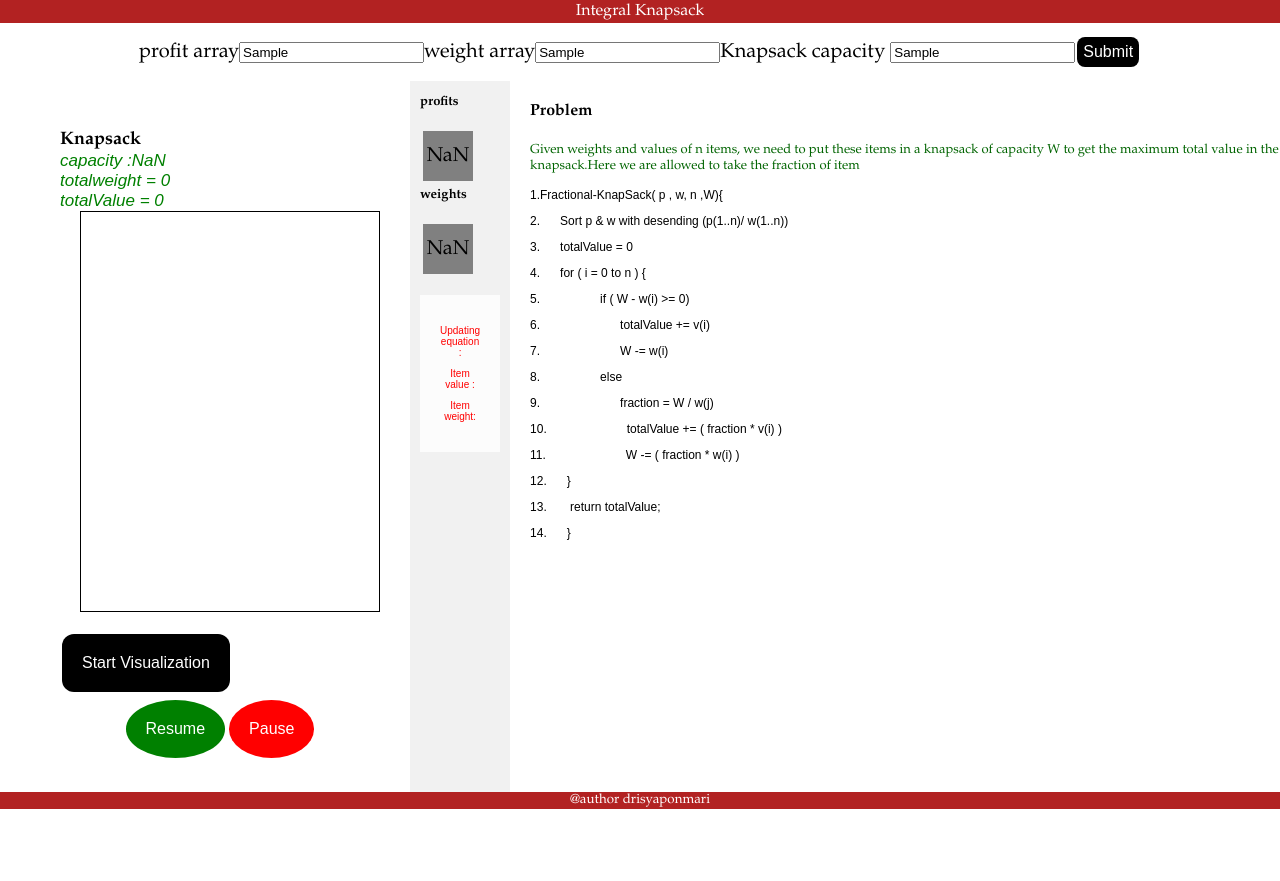
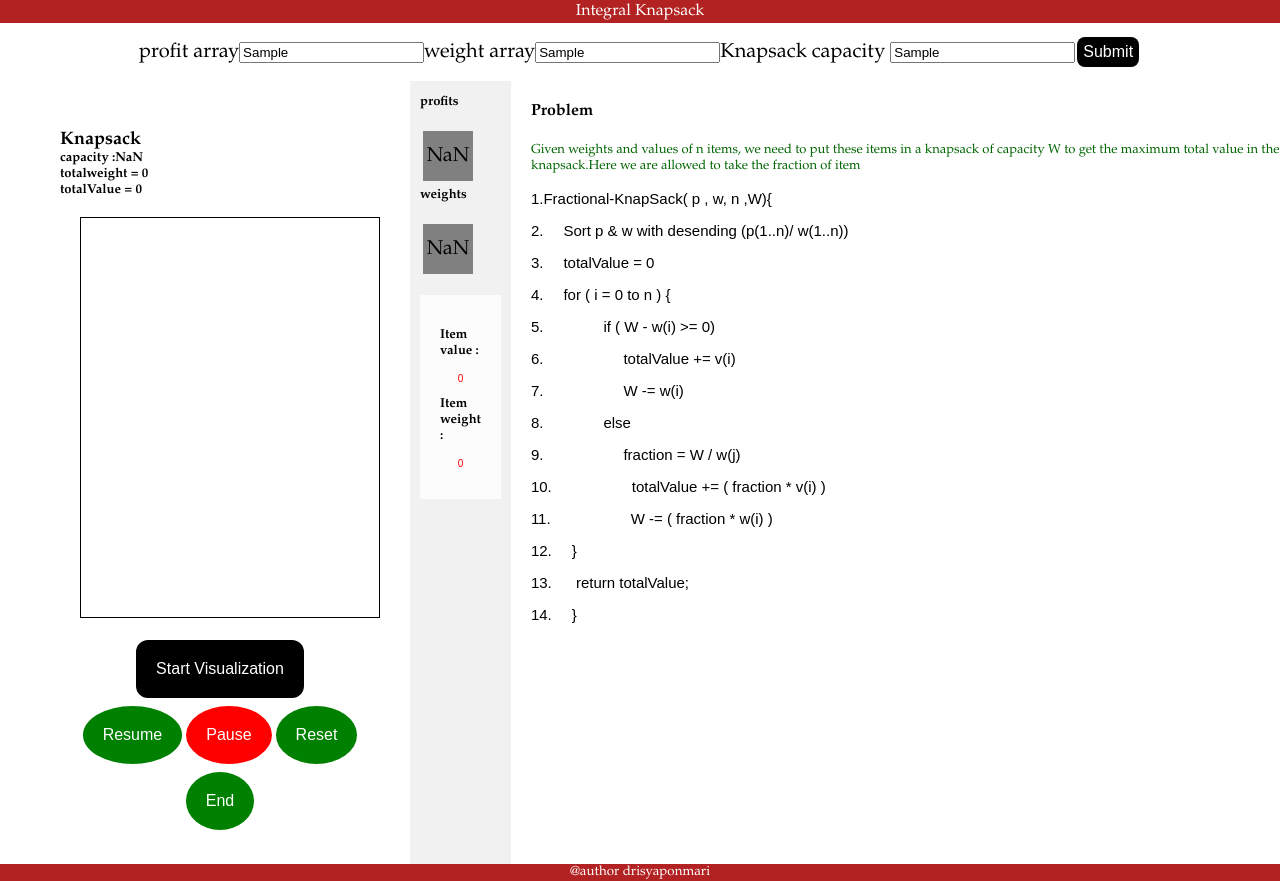
Before and after one commit to Drisya-Ponmari/visualizer, a React (Create React App) app: page / in a window 1280 px wide. Both pictures are taken after typing "Sample", "Sample", "Sample" into the empty fields and a click on the button "Submit". Before the commit the page ends 809 px from the top, so only its background shows below. Built offline with nearby package versions, Linux system fonts and the light colour scheme.

Commit message:
Completed fractional knapsack

```diff
--- a/src/Components/Box/Box.jsx
+++ b/src/Components/Box/Box.jsx
@@ -31,13 +31,14 @@ function Main(props) {
         <div >
             <br />
             <label className="label heading">Knapsack</label><br />
-            <div className="description">
+            <div className="label subheading ">
                 capacity :{capacity}
                 <br />
                 totalweight = {filledWeight}
                 <br />
                 totalValue = {filledValue}
             </div>
+            <br />
             <div style={{ marginLeft: '20px' }}>
                 <table style={{ width: '300px', borderCollapse: 'collapse', border: '1px solid black' }}>
                     <tbody>
--- a/src/Components/Box/Row.jsx
+++ b/src/Components/Box/Row.jsx
@@ -8,10 +8,10 @@ export default function Row(props) {
     }
 
     return (
-        <tr key={props.i} style={{ height: props.height, background: props.color, transition: 'all 1s ease' }}>
-            <p style={{ textAlign: 'center', color: 'white', fontSize: '20px', alignItems: 'middle', justifyContent: 'middle', verticalAlign: 'middle' }}>{val}</p>
-            <p style={{ textAlign: 'center', color: 'white', fontSize: '20px', alignItems: 'middle', justifyContent: 'middle', verticalAlign: 'middle' }}>{wt}</p>
-            <p style={{ textAlign: 'center', color: 'white', fontSize: '20px', alignItems: 'middle', justifyContent: 'middle', verticalAlign: 'middle' }}>{props.i + 1}</p>
+        <tr key={props.i} style={{ height: props.height, background: props.color, transition: 'all 2s ease' }}>
+            <p style={{ textAlign: 'center', color: 'white', fontSize: '15px', alignItems: 'middle', justifyContent: 'middle', verticalAlign: 'middle' }}>Item: {props.i + 1}</p>
+            <p style={{ textAlign: 'center', color: 'white', fontSize: '15px', alignItems: 'middle', justifyContent: 'middle', verticalAlign: 'middle' }}>Value : {val}</p>
+            <p style={{ textAlign: 'center', color: 'white', fontSize: '15px', alignItems: 'middle', justifyContent: 'middle', verticalAlign: 'middle' }}>Weight: {wt}</p>
         </tr>
     )
 }
--- a/src/Container/Algorithms/FractionalKnapSack.js
+++ b/src/Container/Algorithms/FractionalKnapSack.js
@@ -27,7 +27,7 @@ function fractionalKnapSack(n, W, w, v) {
                 valueArray.push(v[j]);
                 ind.push(j);
                 equation.push("hello/\n world");
-                Id.push(1);
+                Id.push([5, 6, 7]);
             }
         } else {
             let fraction = (W / w[j]);
@@ -39,7 +39,7 @@ function fractionalKnapSack(n, W, w, v) {
                 valueArray.push(val);
                 ind.push(j);
                 equation.push("");
-                Id.push(1);
+                Id.push([9, 10, 11]);
 
             }
         }
--- a/src/Container/Visualizer/FractionalKnapSackVisualizer.jsx
+++ b/src/Container/Visualizer/FractionalKnapSackVisualizer.jsx
@@ -19,14 +19,15 @@ class IntegralKnapsackVisualizer extends Component {
             isRunning: false,
             Iter: 0,
             equation: null,
-            currentId: null,
+            currentId: [2],
             weightArray: [],
             valueArray: [],
             index: [],
             color: [],
             item: 0,
-            currentWt: "",
-            currentVal: "",
+            currentWt: 0,
+            currentVal: 0,
+
 
         }
 
@@ -45,14 +46,14 @@ class IntegralKnapsackVisualizer extends Component {
             isRunning: false,
             Iter: 0,
             equation: null,
-            currentId: null,
+            currentId: [2],
             weightArray: [],
             valueArray: [],
             index: [],
             color: [],
             item: 0,
-            currentWt: "",
-            currentVal: "",
+            currentWt: 0,
+            currentVal: 0,
 
         })
 
@@ -71,8 +72,23 @@ class IntegralKnapsackVisualizer extends Component {
         this.setState(prevState => ({
             isRunning: false
         }))
+
     }
 
+    handleReset() {
+        console.log("reset");
+
+        this.setState(prevState => ({
+            Iter: 0,
+        }))
+    }
+
+    handleEnd() {
+        console.log("end");
+        this.setState(prevState => ({
+            Iter: this.state.index.length - 1
+        }))
+    }
     /**
      * @function
      * @event
@@ -101,10 +117,12 @@ class IntegralKnapsackVisualizer extends Component {
         const allSteps = FractionalKnapSack(this.props.data.numberOfItems, this.props.data.capacity, this.props.data.weights, this.props.data.values);
         this.equationArray = allSteps[3];
         this.IdArray = allSteps[4];
+        console.log(allSteps[2]);
         this.setState(prevState => ({
             weightArray: allSteps[0],
             valueArray: allSteps[1],
             index: allSteps[2],
+
         }))
         let n = allSteps[0].length;
         let color = [];
@@ -189,10 +207,10 @@ class IntegralKnapsackVisualizer extends Component {
                     value: currentBlock[0],
                     weight: currentBlock[1],
                     equation: "",
-                    currentId: "",
                     item: position,
                     currentWt: this.state.weightArray[i],
                     currentVal: this.state.valueArray[i],
+                    currentId: this.IdArray[i],
                 }))
 
                 /**
@@ -212,8 +230,12 @@ class IntegralKnapsackVisualizer extends Component {
                 this.setState(prevState => ({
                     Iter: prevState.Iter + 1
                 }))
+            } else if (this.state.Iter >= this.state.index.length) {
+                this.setState(prevState => ({
+                    currentId: [13]
+                }))
             }
-        }, 3000);
+        }, 4000);
     }
 
     /**
@@ -222,21 +244,23 @@ class IntegralKnapsackVisualizer extends Component {
      *
      */
     render() {
-        const id = this.state.currentId;
         const wt = (this.state.weightArray.slice(0, this.state.Iter));
         const val = (this.state.valueArray.slice(0, this.state.Iter));
         const col = (this.state.color.slice(0, this.state.Iter));
-        const Wt = this.state.currentVal;
+
 
         return (
             <section>
                 <section>
                     <div style={{ marginRight: "30px", marginBottom: "30px", marginTop: "30px" }}>
                         <Box weightArray={wt} valueArray={val} color={col} capacity={this.props.data.capacity} item={this.state.index} /> <br />
-                        <button className="button start" onClick={() => this.visualize()}>Start Visualization</button>
+
                         <div className="control-bar">
+                            <button className="button start" onClick={() => this.visualize()}>Start Visualization</button> <br />
                             <button className="button play" onClick={() => this.handlePlay()}>Resume</button>
                             <button className="button pause" onClick={() => this.handlePause()}>Pause</button>
+                            <button className="button play" onClick={() => this.handleReset()}>Reset</button>
+                            <button className="button play" onClick={() => this.handleEnd()}>End</button>
                         </div>
                     </div>
                 </section>
@@ -258,15 +282,16 @@ class IntegralKnapsackVisualizer extends Component {
 
                     <br />
                     <div className="desc">
-                        <p className="equation">Updating equation     {"\n"}: {this.state.equation}</p>
-                        <p className="equation">Item value : {this.state.currentVal}</p>
-                        <p className="equation">Item weight: {Wt}</p>
+                        <p className="label subheading">Item value : </p>
+                        <p className="equation"> {this.state.currentVal} </p>
+                        <p className="label subheading">Item weight : </p>
+                        <p className="equation"> {this.state.currentWt} </p>
                     </div>
                     <br />
 
                 </div>
                 <section>
-                    <FractionalKnapSackProblem id={[2]} />
+                    <FractionalKnapSackProblem id={this.state.currentId} />
                 </section>
 
             </section>
--- a/src/Problems/FractionalKnapSackProblem.js
+++ b/src/Problems/FractionalKnapSackProblem.js
@@ -1,13 +1,6 @@
-/**
- * @author Drisya Ponmari
- */
+
 import "../Utils/Font.css"
-/**
- * @component IntegralKnapSakProblem
- * @description Functional component for showing the problem statement and psuedo code of Integral Knapsack
- * @param {object} props includes line 'id' of the psuedo code to be highlighted
- * @returns corresponding jsx code to show problem statement and psuedocode with the current step highlighted
- * */
+
 function FractionalKnapSackProblem(props) {
 
 
@@ -18,8 +11,11 @@ function FractionalKnapSackProblem(props) {
         }
 
         for (let i = 0; i < props.id.length; i++) {
-            if (document.getElementById(props.id[i]) != null)
+
+            if (document.getElementById(props.id[i]) != null) {
+
                 document.getElementById(props.id[i]).className = "highlight"
+            }
         }
     }
     return (
--- a/src/Utils/Font.css
+++ b/src/Utils/Font.css
@@ -23,7 +23,7 @@
     font-family: Arial, Helvetica, sans-serif;
 }
 .code{
-    font-size: 12px;
+    font-size: 15px;
     color: black;
 }
 
```
